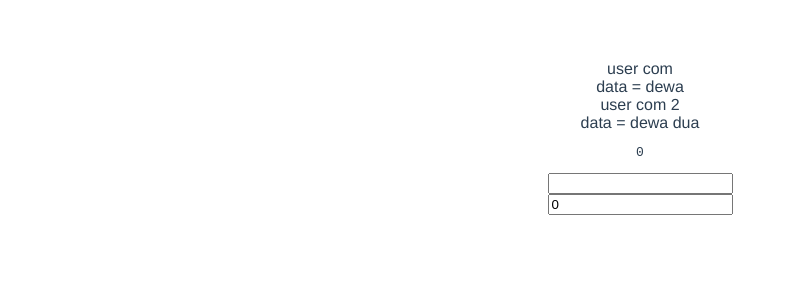
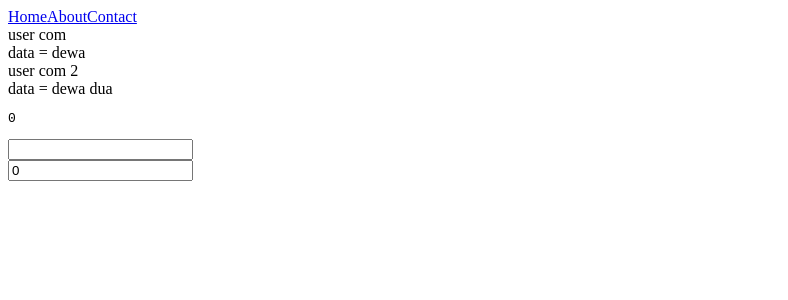
Before and after one commit to ngodingbentar/vue, a Vue app: page / in a window 1280 px wide. Shown: the top 300 px of the page, without its empty margins (0-788 px from the left). Built offline with nearby package versions, Linux system fonts and the light colour scheme.

Commit message:
added: vue-router

```diff
--- a/package.json
+++ b/package.json
@@ -9,7 +9,8 @@
   },
   "dependencies": {
     "core-js": "^3.8.3",
-    "vue": "^3.2.13"
+    "vue": "^3.2.13",
+    "vue-router": "4"
   },
   "devDependencies": {
     "@babel/core": "^7.12.16",
--- a/src/App.vue
+++ b/src/App.vue
@@ -1,28 +1,24 @@
 <template>
   <div>
-    <SuspenseComp />
-    <VmodelComp />
+    <!-- <SuspenseComp />
+    <VmodelComp /> -->
+    <nav>
+      <router-link to="/">Home</router-link>
+      <router-link to="/about">About</router-link>
+      <router-link :to="{name: 'Contact'}">Contact</router-link>
+    </nav>
+
+    <router-view />
   </div>
 </template>
 
 <script>
-import SuspenseComp from './components/Suspense/index.vue';
-import VmodelComp from './components/Vmodel/index.vue';
+// import SuspenseComp from './components/Suspense/index.vue';
+// import VmodelComp from './components/Vmodel/index.vue';
 
 export default {
   name: 'App',
-  components: {SuspenseComp, VmodelComp},
+  // components: {SuspenseComp, VmodelComp},
   setup(){}
 }
 </script>
-
-<style>
-#app {
-  font-family: Avenir, Helvetica, Arial, sans-serif;
-  -webkit-font-smoothing: antialiased;
-  -moz-osx-font-smoothing: grayscale;
-  text-align: center;
-  color: #2c3e50;
-  margin-top: 60px;
-}
-</style>
--- a/src/main.js
+++ b/src/main.js
@@ -1,4 +1,7 @@
 import { createApp } from 'vue'
 import App from './App.vue'
+import Router from './routes'
 
-createApp(App).mount('#app')
+createApp(App)
+  .use(Router)
+  .mount('#app')
--- /dev/null
+++ b/src/pages/About.vue
@@ -0,0 +1,13 @@
+<template>
+  <div>About</div>
+</template>
+
+<script>
+
+  export default {
+    name: 'AboutPage',
+    setup() {
+
+    },
+  }
+</script>
--- /dev/null
+++ b/src/pages/Contact.vue
@@ -0,0 +1,13 @@
+<template>
+  <div>Contact</div>
+</template>
+
+<script>
+
+export default {
+  name: 'ContactPage',
+  setup() {
+
+  },
+}
+</script>
--- /dev/null
+++ b/src/pages/Home.vue
@@ -0,0 +1,18 @@
+<template>
+  <div>
+    <SuspenseComp />
+    <VmodelComp />
+  </div>
+</template>
+
+<script>
+import SuspenseComp from '../components/Suspense/index.vue';
+import VmodelComp from '../components/Vmodel/index.vue';
+  export default {
+    name: 'HomePage',
+    components: { SuspenseComp, VmodelComp},
+    setup() {
+
+    },
+  }
+</script>
--- /dev/null
+++ b/src/routes/index.js
@@ -0,0 +1,30 @@
+import { createWebHistory, createRouter } from "vue-router";
+
+import HomeVue from "@/pages/Home.vue";
+import AboutVue from "@/pages/About.vue";
+import ContactVue from "@/pages/Contact.vue";
+
+const routes = [
+  {
+    path: "/",
+    name: "Home",
+    component: HomeVue
+  },
+  {
+    path: "/about",
+    name: "About",
+    component: AboutVue
+  },
+  {
+    path: "/contact",
+    name: "Contact",
+    component: ContactVue
+  }
+]
+
+const router = createRouter({
+  history: createWebHistory(),
+  routes
+})
+
+export default router
```
Also changed, not shown: 1 other file (tests, documents, lock files or other folders).
